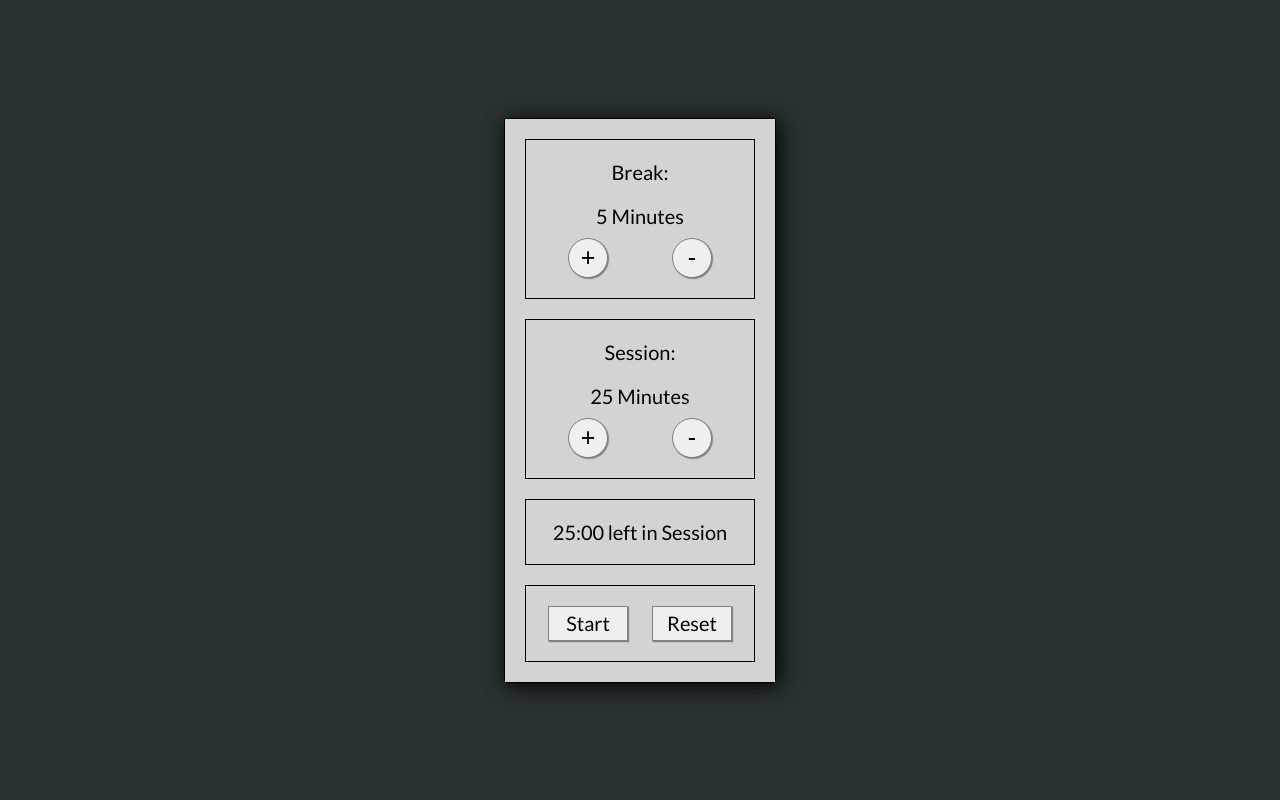
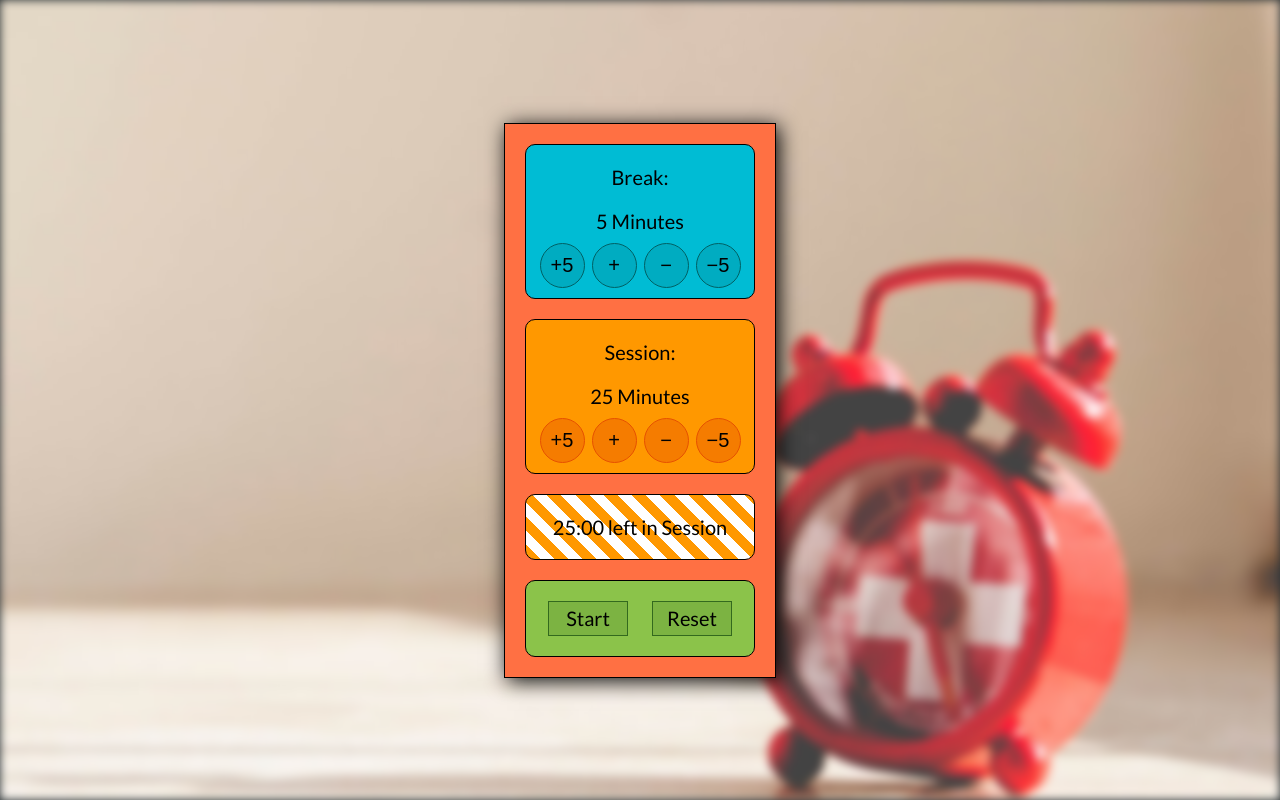
Before and after one commit to Myrmidonut/fcc_frontend_pomodoro_clock, a React (Create React App) app: page / in a window 1280 px wide. Built offline with nearby package versions, Linux system fonts and the light colour scheme.

Commit message:
background, colors, phase color

```diff
--- a/src/App.css
+++ b/src/App.css
@@ -1,18 +1,30 @@
-html, body {
+html, body, #root {
   margin: 0;
   height: 100%;
   background-color: #293133;
   font-family: "Lato", sans-serif;
 }
 
-#root {
+#App {
   height: 100%;
   width: 100%;
   display: flex;
+  justify-content: center;
+  align-items: center;
+}
+
+#background {
+  background-image: url("./alarm clock.jpg");
+  background-size: cover;
+  height: 100%;
+  width: 100%;
+  filter: blur(5px);
 }
 
 #main {
-  background: lightgray;
+  position: absolute;
+  xbackground: #8bc34a;
+  background: #FF7043;
   margin: auto;
   border: 1px solid black;
   box-shadow: 3px 3px 20px;
@@ -28,15 +40,55 @@ html, body {
   justify-content: space-between;
   font-family: "Lato", sans-serif;
   font-size: 20px;
+  border-radius: 10px;
 }
 
-#break-container, #session-container {
-  padding-bottom: 20px;
+.timer-container-break {
+  background: repeating-linear-gradient(
+    45deg,
+    #00bcd4,
+    #00bcd4 10px,
+    #006064 10px,
+    #006064 20px
+  );
 }
 
-#controls-container {
-  padding-top: 20px;
-  padding-bottom: 20px;
+.timer-container-session {
+  background: repeating-linear-gradient(
+    45deg,
+    #ff9800,
+    #ff9800 10px,
+    #E65100 10px,
+    #E65100 20px
+  );
+}
+
+.timer-container-break-stop {
+  background: repeating-linear-gradient(
+    45deg,
+    #00bcd4,
+    #00bcd4 10px,
+    white 10px,
+    white 20px
+  );
+}
+
+.timer-container-session-stop {
+  background: repeating-linear-gradient(
+    45deg,
+    #ff9800,
+    #ff9800 10px,
+    white 10px,
+    white 20px
+  );
+}
+
+#break-container {
+  background: #00bcd4;
+}
+
+#session-container {
+  background: #ff9800;
 }
 
 .buttons-container {
@@ -46,12 +98,21 @@ html, body {
 }
 
 #break-container button, #session-container button {
-  font-size: 25px;
-  width: 40px;
-  height: 40px;
+  font-size: 20px;
+  width: 45px;
+  height: 45px;
   border-radius: 50%;
   border: 1px solid gray;
-  box-shadow: 1px 1px 1px gray;
+}
+
+#break-container button {
+  background: #00acc1;
+  border: 1px solid #006064;
+}
+
+#session-container button {
+  border: 1px solid #E65100;
+  background: #f57c00;
 }
 
 #break-container button:hover, #session-container button:hover {
@@ -71,13 +132,22 @@ html, body {
   margin: 10px;
 }
 
+#controls-container {
+  padding-top: 20px;
+  padding-bottom: 20px;
+  xbackground: #FF7043;
+  background: #8bc34a;
+}
+
 #controls-container button {
   width: 80px;
   height: 35px;
   font-family: "Lato", sans-serif;
   font-size: 20px;
-  border: 1px solid gray;
-  box-shadow: 1px 1px 1px gray;
+  xborder: 1px solid #BF360C;
+  xbackground: #ff5722;
+  border: 1px solid #33691E;
+  background: #7CB342;
 }
 
 #controls-container button:hover {
--- a/src/App.js
+++ b/src/App.js
@@ -9,11 +9,13 @@ const Settings = (props) => {
         <div id="break-label" className="text">Break:</div>
         <div className="text">
           <span id="break-length">{props.breakLength}</span>
-          <span> Minutes</span>
+          <span>{props.breakLength > 1 ? " Minutes" : " Minute"}</span>
         </div>
         <div className="buttons-container">
-          <button id="break-increment" onClick={props.incrementBreak}>+</button>
-          <button id="break-decrement" onClick={props.decrementBreak}>-</button>
+          <button id="break-increment-ten" onClick={props.incrementBreakTen}>&#43;5</button>
+          <button id="break-increment" onClick={props.incrementBreak}>&#43;</button>
+          <button id="break-decrement" onClick={props.decrementBreak}>&#8722;</button>
+          <button id="break-decrement-ten" onClick={props.decrementBreakTen}>&#8722;5</button>
         </div>
       </div>
 
@@ -21,11 +23,13 @@ const Settings = (props) => {
         <div id="session-label" className="text">Session:</div>
         <div className="text">
           <span id="session-length">{props.sessionLength}</span>
-          <span> Minutes</span>
+          <span>{props.sessionLength > 1 ? " Minutes" : " Minute"}</span>
         </div>
         <div className="buttons-container">
-          <button id="session-increment" onClick={props.incrementSession}>+</button>
-          <button id="session-decrement" onClick={props.decrementSession}>-</button>
+          <button id="session-increment-ten" onClick={props.incrementSessionTen}>&#43;5</button>
+          <button id="session-increment" onClick={props.incrementSession}>&#43;</button>
+          <button id="session-decrement" onClick={props.decrementSession}>&#8722;</button>
+          <button id="session-decrement-ten" onClick={props.decrementSessionTen}>&#8722;5</button>
         </div>
       </div>
 
@@ -72,11 +76,11 @@ class App extends Component {
     return `${String(Math.floor(e/60)).padStart(2, "0")}:${String(e%60).padStart(2, "0")}`;
   }
 
-  incrementBreak() {
+  incrementBreak(factor) {
     let breakLength = this.state.breakLength;
 
-    if (breakLength < 3541) {
-      breakLength += 60;
+    if (breakLength < 2941 + (600 - (60 * factor))) {
+      breakLength += 60 * factor;
 
       this.setState({
         breakLength: breakLength,
@@ -84,11 +88,11 @@ class App extends Component {
     }
   }
 
-  incrementSession() {
+  incrementSession(factor) {
     let sessionLength = this.state.sessionLength;
 
-    if (sessionLength < 3541) {
-      sessionLength += 60;
+    if (sessionLength < 2941 + (600 - (60 * factor))) {
+      sessionLength += 60 * factor;
 
       this.setState({
         sessionLength: sessionLength,
@@ -97,11 +101,11 @@ class App extends Component {
     }
   }
 
-  decrementBreak() {
+  decrementBreak(factor) {
     let breakLength = this.state.breakLength;
 
-    if (breakLength > 60) {
-      breakLength -= 60;
+    if (breakLength > (60 * factor)) {
+      breakLength -= 60 * factor;
 
       this.setState({
         breakLength: breakLength
@@ -109,11 +113,11 @@ class App extends Component {
     }
   }
 
-  decrementSession() {
+  decrementSession(factor) {
     let sessionLength = this.state.sessionLength;
 
-    if (sessionLength > 60) {
-      sessionLength -= 60;
+    if (sessionLength > (60 * factor)) {
+      sessionLength -= 60 * factor;
 
       this.setState({
         sessionLength: sessionLength,
@@ -142,13 +146,49 @@ class App extends Component {
     return this.convertTime(this.state.timeLeft);
   }
 
+  setBackground() {
+    if (this.state.running === false) {
+      if (this.state.phase === "Session") {
+        document.getElementById("timer-container").classList.remove("timer-container-break")
+        document.getElementById("timer-container").classList.remove("timer-container-session");
+        document.getElementById("timer-container").classList.remove("timer-container-break-stop");
+        document.getElementById("timer-container").classList.add("timer-container-session-stop")
+      } else if (this.state.phase === "Break") {
+        document.getElementById("timer-container").classList.remove("timer-container-break")
+        document.getElementById("timer-container").classList.remove("timer-container-session");
+        document.getElementById("timer-container").classList.add("timer-container-break-stop");
+        document.getElementById("timer-container").classList.remove("timer-container-session-stop")
+      }
+    } else {
+      if (this.state.phase === "Session") {
+        document.getElementById("timer-container").classList.remove("timer-container-break")
+        document.getElementById("timer-container").classList.add("timer-container-session");
+        document.getElementById("timer-container").classList.remove("timer-container-break-stop");
+        document.getElementById("timer-container").classList.remove("timer-container-session-stop")
+      } else if (this.state.phase === "Break") {
+        document.getElementById("timer-container").classList.add("timer-container-break")
+        document.getElementById("timer-container").classList.remove("timer-container-session");
+        document.getElementById("timer-container").classList.remove("timer-container-break-stop");
+        document.getElementById("timer-container").classList.remove("timer-container-session-stop")
+      }
+    }
+  }
+
+  componentDidMount() {
+    this.setBackground();
+  }
+
+  componentDidUpdate() {
+    this.setBackground();
+  }
+
   startStop() {
     if (this.state.running === false) {
       this.interval = setInterval(() => {
         this.setState({
           timeLeft: this.state.timeLeft - 1
         });
-      }, 1000);
+      }, 10);
 
       this.setState({
         running: true,
@@ -175,22 +215,27 @@ class App extends Component {
 
     clearInterval(this.interval);
     audio.pause();
-
     audio.currentTime = 0;
-
     this.setState(this.initialState);
+    this.setBackground();
   }
 
   render() {
     return (
+      <div id="App">
+        <div id="background" />
         <div id="main">
           <Settings
             breakLength={this.state.breakLength/60}
             sessionLength={this.state.sessionLength/60}
-          incrementSession={() => this.incrementSession()}
-          decrementSession={() => this.decrementSession()}
-          incrementBreak={() => this.incrementBreak()}
-          decrementBreak={() => this.decrementBreak()} />
+            incrementSession={() => this.incrementSession(1)}
+            incrementSessionTen={() => this.incrementSession(5)}
+            decrementSession={() => this.decrementSession(1)}
+            decrementSessionTen={() => this.decrementSession(5)}
+            incrementBreak={() => this.incrementBreak(1)}
+            incrementBreakTen={() => this.incrementBreak(5)}
+            decrementBreak={() => this.decrementBreak(1)}
+            decrementBreakTen={() => this.decrementBreak(5)} />
           <Timer
             timeLeft={this.timeLeft()}
             phase={this.state.phase} />
@@ -204,6 +249,7 @@ class App extends Component {
             src="https://goo.gl/65cBl1">
           </audio>
         </div>
+      </div>
     )
   }
 }
```
Also changed, not shown: src/alarm clock.jpg (added). Lines whose indentation alone changed are shown as unchanged.
